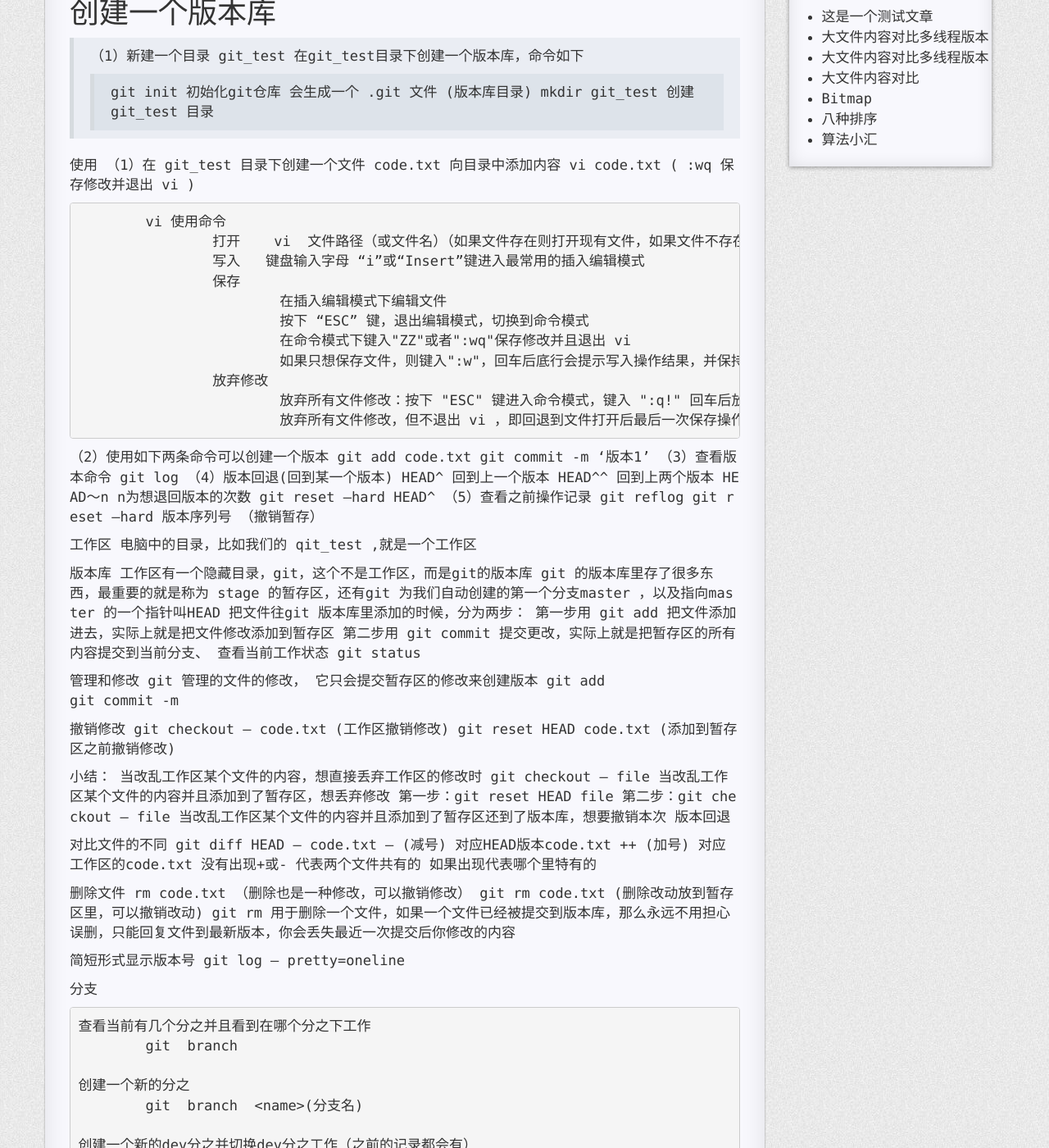
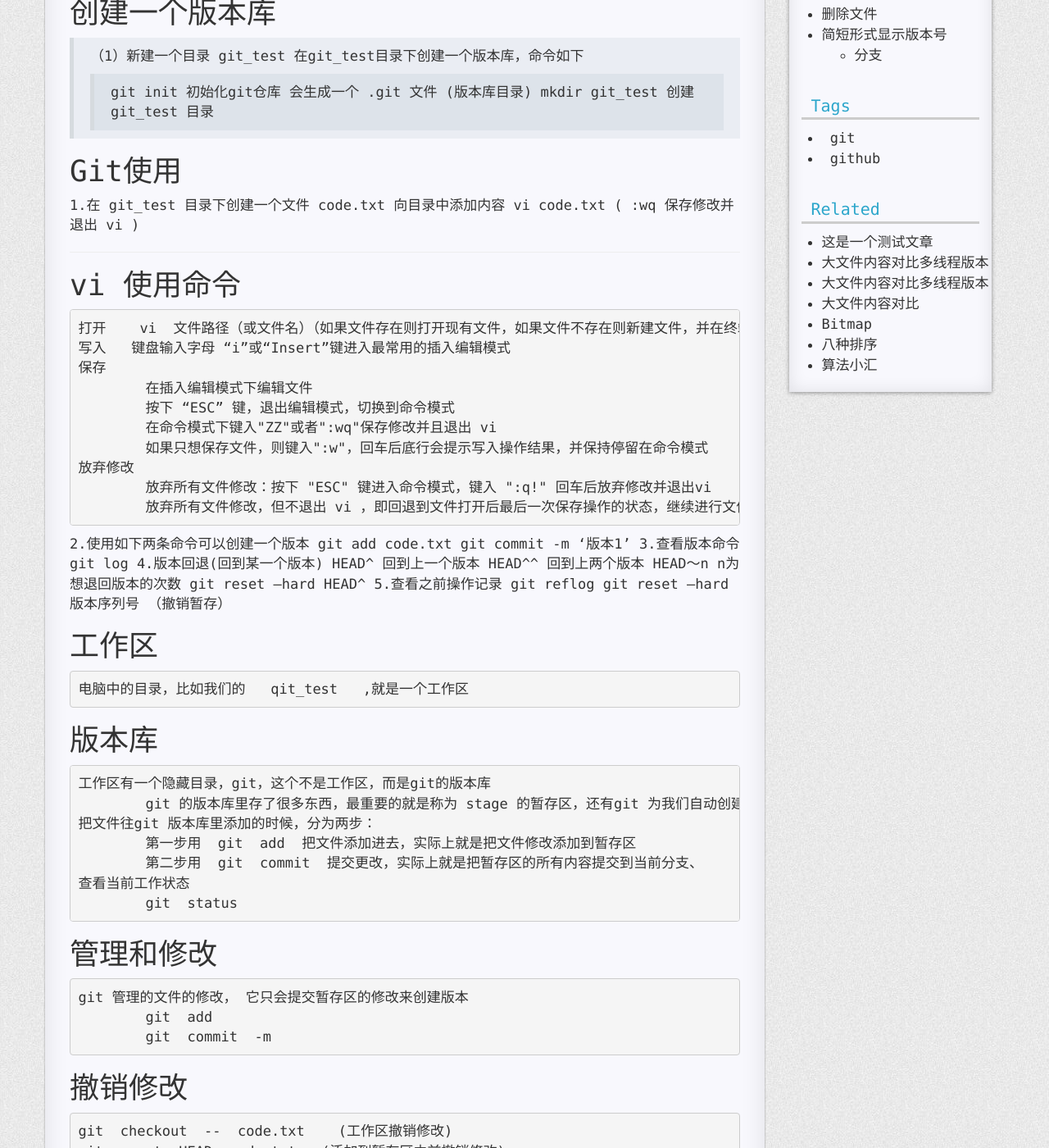
Before and after one commit to YuBaiyang-sudo/YuBaiyang-sudo.github.io, a Jekyll site: the page built from _posts/2019-12-14-git-github-blog.md, in a window 1280 px wide and 1400 px high, scrolled down 378 px. Shown: the whole window at 82% size. Built offline with Jekyll 4.4.1, drawn with Linux system fonts in a browser that asks for light colours; nearby versions of some CDN libraries; comment, search, counter and statistics services are not loaded; a style sheet for code colours, icons or effects is not loaded; part of the change alters nothing that is shown; some of the changed text lies outside the part shown.

Commit message:
Update 2019-12-14-git-github-blog.md

```diff
--- a/_posts/2019-12-14-git-github-blog.md
+++ b/_posts/2019-12-14-git-github-blog.md
@@ -16,40 +16,42 @@ categories: algorithm
 >> git  init     初始化git仓库   会生成一个	.git   文件 	(版本库目录)
 >> mkdir git_test	创建	git_test	目录
 
-使用
-（1）在	git_test	目录下创建一个文件	code.txt
+# Git使用
+1.在	git_test	目录下创建一个文件	code.txt
 		向目录中添加内容	vi	code.txt         (  :wq  保存修改并退出 vi )
 
-		vi 使用命令
-			打开    vi  文件路径（或文件名）（如果文件存在则打开现有文件，如果文件不存在则新建文件，并在终端最下面一行显示打开的是一个新文件）
-			写入   键盘输入字母 “i”或“Insert”键进入最常用的插入编辑模式
-			保存
-				在插入编辑模式下编辑文件
-				按下 “ESC” 键，退出编辑模式，切换到命令模式
-				在命令模式下键入"ZZ"或者":wq"保存修改并且退出 vi
-				如果只想保存文件，则键入":w"，回车后底行会提示写入操作结果，并保持停留在命令模式
-			放弃修改
-				放弃所有文件修改：按下 "ESC" 键进入命令模式，键入 ":q!" 回车后放弃修改并退出vi
-				放弃所有文件修改，但不退出 vi ，即回退到文件打开后最后一次保存操作的状态，继续进行文件操作：按下 "ESC" 键进入命令模式，键入 ":e!" ，回车后回到命令模式
+--------
+# vi 使用命令
+	打开    vi  文件路径（或文件名）（如果文件存在则打开现有文件，如果文件不存在则新建文件，并在终端最下面一行显示打开的是一个新文件）
+	写入   键盘输入字母 “i”或“Insert”键进入最常用的插入编辑模式
+	保存
+		在插入编辑模式下编辑文件
+		按下 “ESC” 键，退出编辑模式，切换到命令模式
+		在命令模式下键入"ZZ"或者":wq"保存修改并且退出 vi
+		如果只想保存文件，则键入":w"，回车后底行会提示写入操作结果，并保持停留在命令模式
+	放弃修改
+		放弃所有文件修改：按下 "ESC" 键进入命令模式，键入 ":q!" 回车后放弃修改并退出vi
+		放弃所有文件修改，但不退出 vi ，即回退到文件打开后最后一次保存操作的状态，继续进行文件操作：按下 "ESC" 键进入命令模式，键入 ":e!" ，回车后回到命令模式
+--------
 
-（2）使用如下两条命令可以创建一个版本
+2.使用如下两条命令可以创建一个版本
 		git	add   code.txt
 		git	commit 	 -m  ‘版本1’
-（3）查看版本命令
+3.查看版本命令
 		git   log
-（4）版本回退(回到某一个版本)
+4.版本回退(回到某一个版本)
 	HEAD^   回到上一个版本
 	HEAD^^  回到上两个版本
 	HEAD～n    n为想退回版本的次数
 		 git	reset   --hard  HEAD^
-（5）查看之前操作记录
+5.查看之前操作记录
 		git	reflog
 		git 	reset  --hard  版本序列号    （撤销暂存）
 
-工作区
+# 工作区
 	电脑中的目录，比如我们的   qit_test   ,就是一个工作区
 
-版本库
+# 版本库
 	工作区有一个隐藏目录，git，这个不是工作区，而是git的版本库
 		git 的版本库里存了很多东西，最重要的就是称为 stage 的暂存区，还有git 为我们自动创建的第一个分支master ，以及指向master 的一个指针叫HEAD
 	把文件往git 版本库里添加的时候，分为两步：
@@ -58,17 +60,17 @@ categories: algorithm
 	查看当前工作状态
 		git  status
 
-管理和修改
+# 管理和修改
 	git 管理的文件的修改， 它只会提交暂存区的修改来创建版本
 		git  add
 		git  commit  -m
 
-撤销修改
+# 撤销修改
 	git  checkout  --  code.txt    (工作区撤销修改)
 	git  reset  HEAD  code.txt   (添加到暂存区之前撤销修改)
 
 
-小结：
+# 小结：
 	当改乱工作区某个文件的内容，想直接丢弃工作区的修改时
 		git  checkout  --  file
 	当改乱工作区某个文件的内容并且添加到了暂存区，想丢弃修改
@@ -78,51 +80,51 @@ categories: algorithm
 		版本回退
 
 
-对比文件的不同
+# 对比文件的不同
 	git  diff  HEAD  –  code.txt
 		---  (减号)  对应HEAD版本code.txt
 		++  (加号)  对应工作区的code.txt
 			没有出现+或- 代表两个文件共有的
 			如果出现代表哪个里特有的
 
-删除文件
+# 删除文件
 	rm  code.txt     （删除也是一种修改，可以撤销修改）
 	git  rm  code.txt    (删除改动放到暂存区里，可以撤销改动)
 		git  rm  用于删除一个文件，如果一个文件已经被提交到版本库，那么永远不用担心误删，只能回复文件到最新版本，你会丢失最近一次提交后你修改的内容
 
-简短形式显示版本号
+# 简短形式显示版本号
 	git  log 	--  pretty=oneline
 
 
-分支
+## 分支
 
-	查看当前有几个分之并且看到在哪个分之下工作
-		git  branch
+	1.查看当前有几个分之并且看到在哪个分之下工作
+		>git  branch
 
-	创建一个新的分之
-		git  branch  <name>(分支名)
+	2.创建一个新的分之
+		>git  branch  <name>(分支名)
 
-	创建一个新的dev分之并切换dev分之工作（之前的记录都会有）
-		git  checkout  -b  dev
+	3.创建一个新的dev分之并切换dev分之工作（之前的记录都会有）
+		>git  checkout  -b  dev
 
-	切换分之
-		git  checkout  master(分支名)
+	4.切换分之
+		>git  checkout  master(分支名)
 
-	合并分之内容		(当前是master分之)
-		git  merge  dev (分支名)(合并到新的分之位置)（快速合并，指针向前移动）
-			合并完成后就可以放心的删除dev分支了，删除后，查看branch，就剩下master分支了
-			通常，合并分之时，如果可整，git  会用 fast  forward  模式(快速合并)，但是有些快速合并不能成而且合并时没有冲突，这个时候会合并之后并做一次新的提交。但是这种模式下，删除分之后，会丢掉分之信息。
-		禁止快速合并模式
+	5.合并分之内容		(当前是master分之)
+		>git  merge  dev (分支名)(合并到新的分之位置)（快速合并，指针向前移动）
+			>合并完成后就可以放心的删除dev分支了，删除后，查看branch，就剩下master分支了
+			>通常，合并分之时，如果可整，git  会用 fast  forward  模式(快速合并)，但是有些快速合并不能成而且合并时没有冲突，这个时候会合并之后并做一次新的提交。但是这种模式下，删除分之后，会丢掉分之信息。
+		>禁止快速合并模式
 				git  merge  --  no - ff   -m  ‘禁用fast-forward’  dev(分支名)
 			会做一次新一次提交，两个指针会向前移（合并dev分）
 
-	显示未与当前分之合并的分之
+	6.显示未与当前分之合并的分之
 		git  branch  - - no – merged
 
-	分之在合并时候可能会起冲突
+	7.分之在合并时候可能会起冲突
 		两个分支都有新的提交记录并且修改的是同一个文件，手动解决，在add提交
 
-	删除分之
+	8.删除分之
 		git  branch  -d  dev(分支名 )
 
 
```
